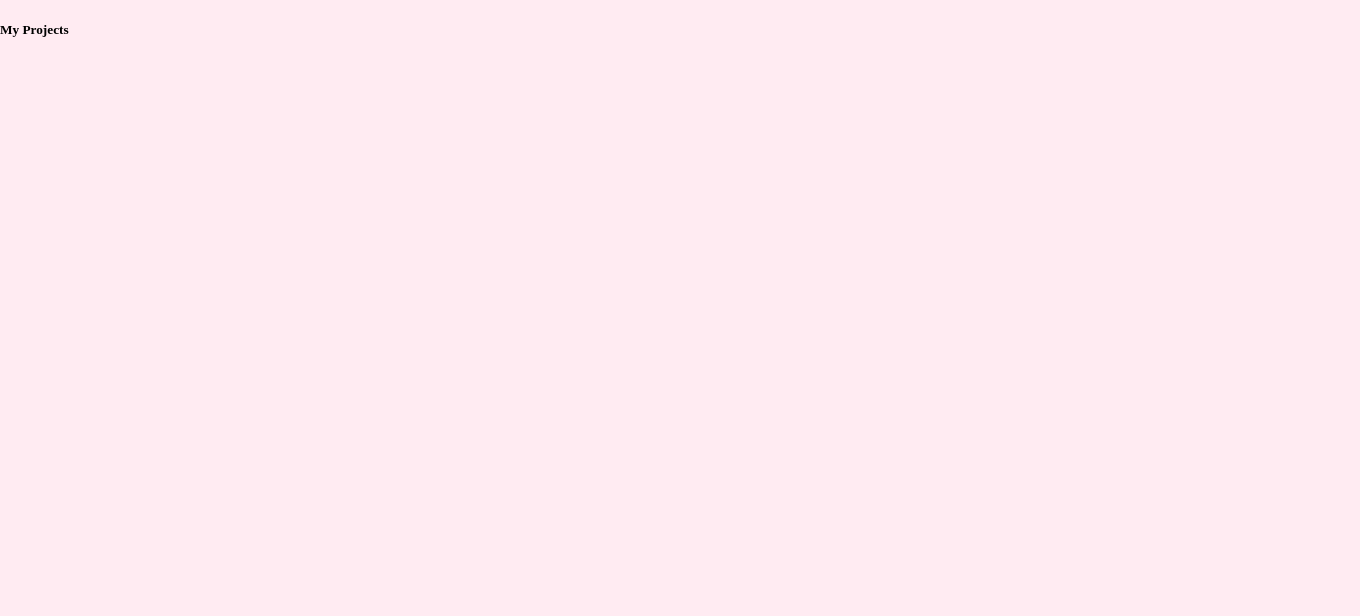
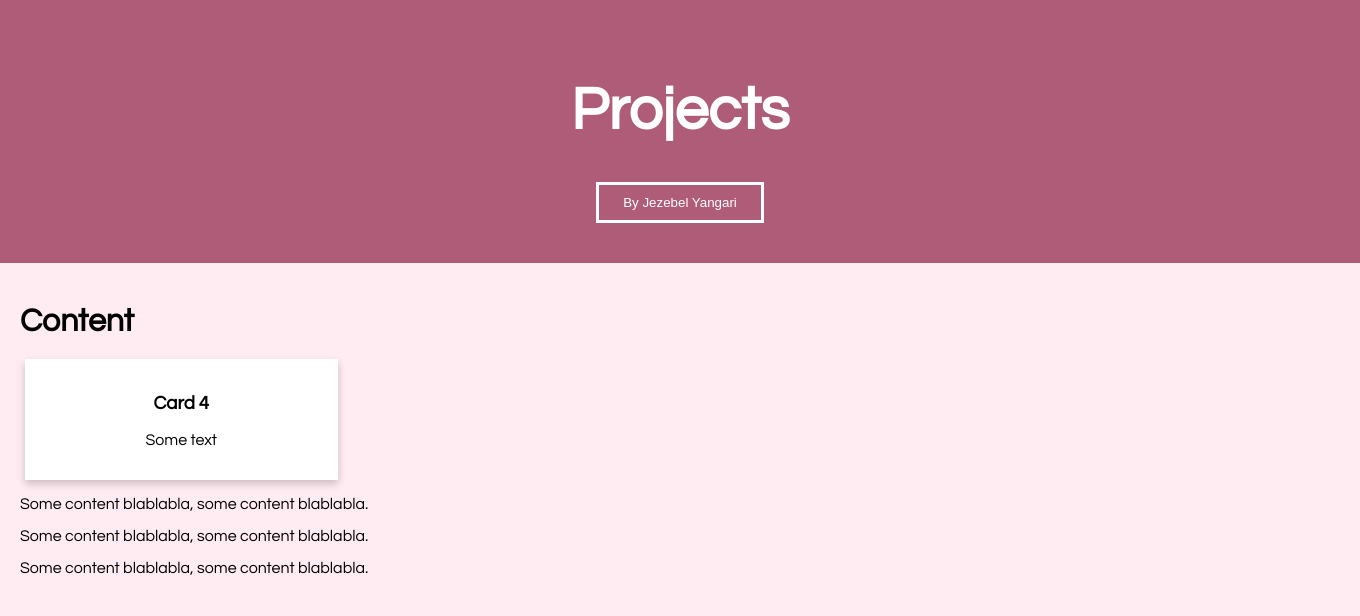
Before and after one commit to jezebelatucsd/my-website, a plain HTML site: page projects.html in a window 1280 px wide. Shown: the whole page, 1360 px wide, since content can reach past the window. Drawn offline with Linux system fonts and the light colour scheme.

Commit message:
project page set up

```diff
--- a/projects.html
+++ b/projects.html
@@ -1,13 +1,59 @@
+<!DOCTYPE html>
+<html lang="en">
+<head>
+  <link rel="stylesheet" href="style.css">
+  <title>Projects | Jezebel Yangari</title>
+  <meta charset="UTF-8">
+<meta name="viewport" content="width=device-width, initial-scale=1">
+<style>
+/* Style the body */
+body {
+  font-family: 'Century Gothic',sans-serif;
+  margin: 0;
+  background-color: rgb(255, 235, 242);
+}
 
-<!DOCTYPE html>
-<html>
-  <head>
-    <meta charset="utf-8">
-    <script src="https://use.fontawesome.com/d1341f9b7a.js"></script>
-    <link rel="stylesheet" href="style.css">
-    <title>Jezebel Yangari</title>
-    <meta name="viewport" content="width=device-width, initial-scale=1.0">
-  </head>
-  <h5> My Projects</h5>
+/* Header/Logo Title */
+.header {
+  padding: 40px;
+  text-align: center;
+  background: rgb(175, 92, 121);
+  color: white;
+  font-size: 30px;
+}
 
+/* Page Content */
+.content {padding:20px;}
+</style>
+</head>
+<body>
+
+<div style="width: 100%" class="header">
+  <h1>Projects</h1>
+
+  <div class="btn-group">
+    <button onclick="location.href='index.html'">
+      By Jezebel Yangari
+    </button>
+  </div>
+  </div>
+
+<div class="content">
+  <h1>Content</h1>
+  <div class="row">
+    <div class="column">
+      <div class="card">
+        <h3>Card 4</h3>
+        <p>Some text</p>
+      </div>
+    </div>
+</div>
+
+<div>
+  <p>Some content blablabla, some content blablabla.</p>
+  <p>Some content blablabla, some content blablabla.</p>
+  <p>Some content blablabla, some content blablabla.</p>
+</div>
+
+</body>
 </html>
--- a/style.css
+++ b/style.css
@@ -65,3 +65,73 @@ body{
   .wrapper {
     width: 100%;
   }
+
+  /* PROJECTS PAGE */
+
+  #projects {
+    box-sizing: border-box;
+  }
+
+  body {
+    font-family: Arial, Helvetica, sans-serif;
+  }
+
+  /* Float four columns side by side */
+  .column {
+    float: left;
+    width: 25%;
+    padding: 0 10px;
+  }
+
+  /* Remove extra left and right margins, due to padding in columns */
+  .row {margin: 0 -5px;}
+
+  /* Clear floats after the columns */
+  .row:after {
+    content: "";
+    display: table;
+    clear: both;
+  }
+
+  /* Style the counter cards */
+  .card {
+    box-shadow: 0 4px 8px 0 rgba(0, 0, 0, 0.2); /* this adds the "card" effect */
+    padding: 16px;
+    text-align: center;
+    background-color: white;
+  }
+
+  /* Responsive columns - one column layout (vertical) on small screens */
+  @media screen and (max-width: 600px) {
+    .column {
+      width: 100%;
+      display: block;
+      margin-bottom: 20px;
+    }
+  }
+  /* PROJECT PAGE HOME BUTTON */
+
+  .btn-group button {
+    background-color: rgb(175, 92, 121); /* Green background */
+    border: 3px solid white; /* Green border */
+    color: white; /* White text */
+    padding: 10px 24px; /* Some padding */
+    cursor: pointer; /* Pointer/hand icon */
+    float: center; /* Float the buttons side by side */
+  }
+
+  .btn-group button:not(:last-child) {
+    border-right: none; /* Prevent double borders */
+  }
+
+  /* Clear floats (clearfix hack) */
+  .btn-group:after {
+    content: "";
+    clear: both;
+    display: table;
+  }
+
+  /* Add a background color on hover */
+  .btn-group button:hover {
+    background-color: #af87aa;
+  }
```
